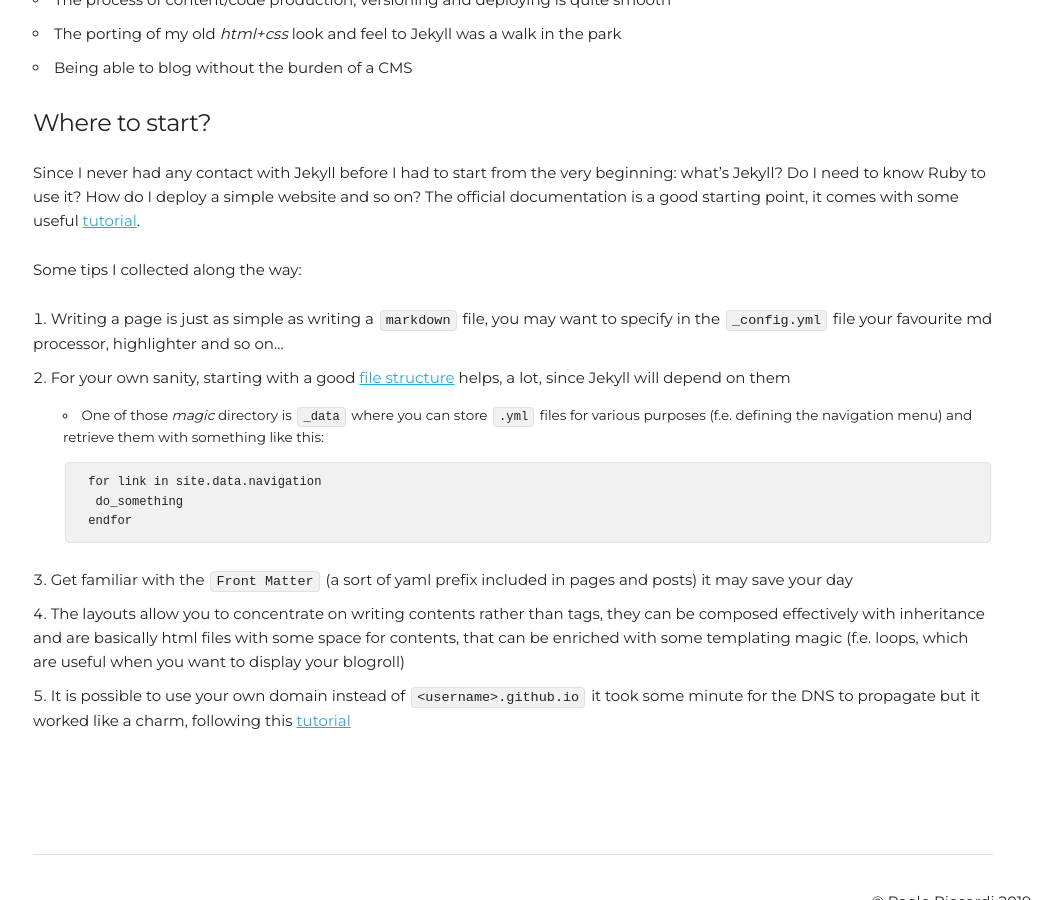
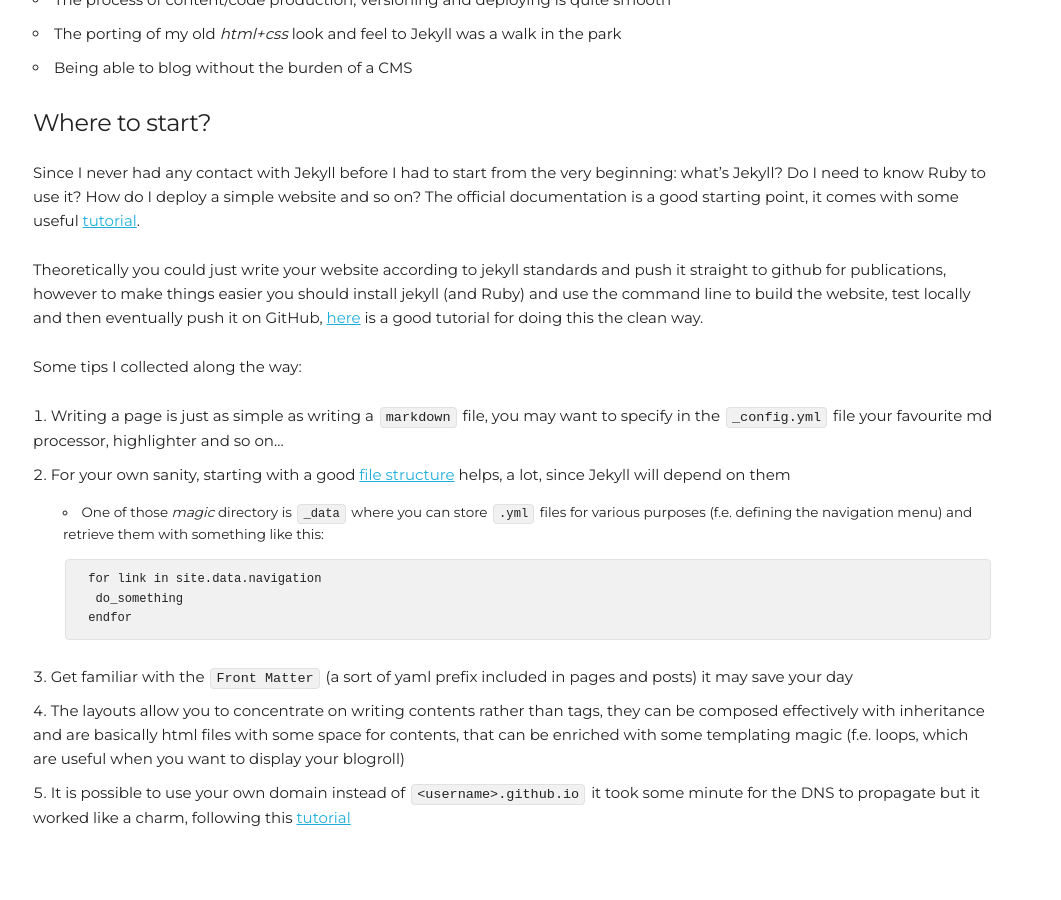
Before and after one commit to paoloriccardi/paoloriccardi.github.io, a Jekyll site: the page built from _posts/2021-04-12-first-post-jekyll.md, in a window 1280 px wide and 900 px high, scrolled down 1020 px. Shown: the whole window, without its empty margins (127-1188 px from the left). Built offline with Jekyll 4.4.1, drawn with Linux system fonts in a browser that asks for light colours.

Commit message:
post adding note

```diff
--- a/_posts/2021-04-12-first-post-jekyll.md
+++ b/_posts/2021-04-12-first-post-jekyll.md
@@ -32,6 +32,8 @@ To sum up some of the pros:
 Since I never had any contact with Jekyll before I had to start from the very beginning: what's Jekyll? Do I need to know Ruby to use it? How do I deploy a simple website and so on?
 The official documentation is a good starting point, it comes with some useful [tutorial](https://jekyllrb.com/tutorials/convert-site-to-jekyll/){:target="_blank"}.
 
+Theoretically you could just write your website according to jekyll standards and push it straight to github for publications, however to make things easier you should install jekyll (and Ruby) and use the command line to build the website, test locally and then eventually push it on GitHub, [here](https://docs.github.com/en/pages/setting-up-a-github-pages-site-with-jekyll/creating-a-github-pages-site-with-jekyll) is a good tutorial for doing this the clean way.
+
 Some tips I collected along the way:
 1. Writing a page is just as simple as writing a `markdown` file, you may want to specify in the `_config.yml` file your favourite md processor, highlighter and so on...
 2. For your own sanity, starting with a good [file structure](https://jekyllrb.com/docs/structure/){:target="_blank"} helps, a lot, since Jekyll will depend on them
```
